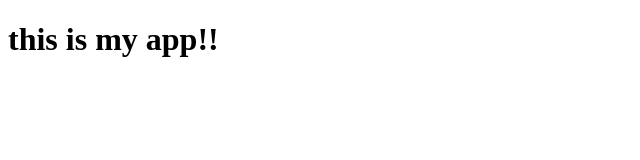
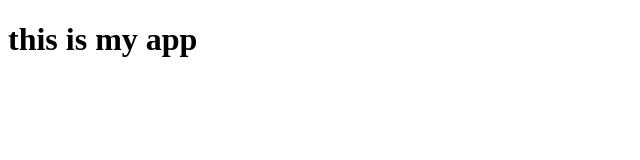
Before and after one commit to DANIELHART19/my-app-sample, a plain HTML site: page index.html in a window 1280 px wide. Shown: the full height of the page, 0-640 px from the left. Drawn offline with Linux system fonts and the light colour scheme.

Commit message:
Changed index and app.js

```diff
--- a/app.js
+++ b/app.js
@@ -0,0 +1 @@
+console.log("hello");
--- a/index.html
+++ b/index.html
@@ -6,6 +6,6 @@
     <title>Git Intro</title>
   </head>
   <body>
-    <h1>this is my app!!</h1>
+    <h1>this is my app</h1>
   </body>
 </html>
```
